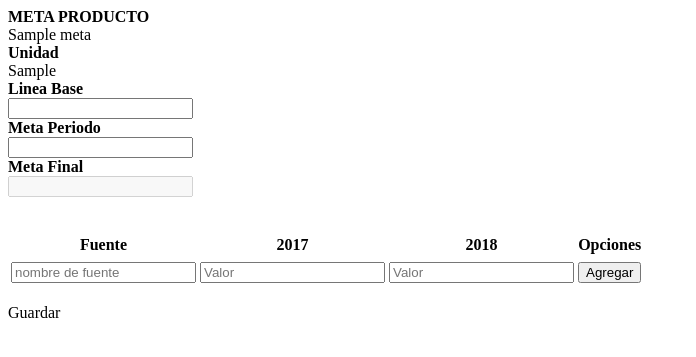
After one commit to leonardobarpe/ge1, a Django app: template tableroMando/templates/programacion/programacion_inicial.html in a window 1280 px wide. The commit adds this page. Shown: the top 357 px of the page, without its empty margins (0-696 px from the left). Run offline with Django 3.2, Linux system fonts and the light colour scheme; the template is opened without the code that fills it: most values are stand-ins (such as "Sample title", 1, 10 or a date in 2020).

Commit message:
avance se agrego programacion parte front

```diff
--- a/tableroMando/models.py
+++ b/tableroMando/models.py
@@ -237,6 +237,10 @@ class Indicador(models.Model):
 		return super(Indicador, self).save(*args, **kwargs)
 
 
+	# def get_medicion(self):
+	# 	return Medicion.objects.get()
+
+
 	def __str__(self):
 		return u'IND - %s %s' % (self.consecutivo, self.nombre_identificador)
 
--- a/tableroMando/templates/listar_indicadores.html
+++ b/tableroMando/templates/listar_indicadores.html
@@ -29,17 +29,18 @@
 					    	<tr>
 								<td>{{ i.str_codigo }}</td>
 								<td>{{ i.nombre_identificador }}</td>
-								<td>{{ i.get_tipo_display }}</td>
+								<td>{{ i.tipo_indicador }}</td>
 								<td>{{ i.get_ambito_display }}</td>
 								<td>{{ i.get_dimension_display }}</td>
 								<td>{{ i.fecha_registro|date:"Y-m-d" }}</td>
 								<td align="center">
 									<a href="{% url 'indicador' %}?agregar&indicador={{i.id}}" data-toggle="tooltip" title="Editar"><i class="fas fa-edit"></i></a>
+									<a href="{% url 'programacion' %}?ver_base&i={{i.id}}" style="color:black;"><i class="fas fa-tasks" data-toggle="tooltip" title="Ver programación"></i></a>
 									<a data-toggle="tooltip" title="Eliminar" eliminar-indicador="{{i.id}}" ><i class="far fa-trash-alt" style="color:#DC381F;"></i></a>
 									{% if i.verificado %}
 										<span data-toggle="tooltip" title="Verificado"><i class="fas fa-check"></i></span>
 									{% else %}
-										<a data-toggle="tooltip" title="Sin verificar" onclick="return confirm('Desea verificar el indicador?')" href="{% url 'indicador' %}?verificar&indicador={{i.id}}"><i class="fas fa-times"></i></a>
+										<a data-toggle="tooltip" title="Sin verificar" onclick="return confirm('Desea verificar el indicador?')" href="{% url 'indicador' %}?verificar&indicador={{i.id}}" style="color:#ccbb31;"><i class="fas fa-times"></i></a>
 									{% endif %}
 								</td>
 							</tr>
--- /dev/null
+++ b/tableroMando/templates/programacion/programacion_inicial.html
@@ -0,0 +1,76 @@
+<div class="col-md-12">
+	<div class="row">
+		<div class="col-md-4">
+			<label><b>META PRODUCTO</b></label><br>
+			{{ indicador.armonizacion.meta }}
+		</div>
+		<div class="col-md-2">
+			<label><b>Unidad</b></label><br>
+			{{ indicador.medicion.unidad_medicion|default_if_none:"No asignada" }}
+		</div>
+		<div class="col-md-2">
+			<label><b>Linea Base</b></label><br>
+			<input type="number" name="linea_base" id="linea_base" class="form-control">
+		</div>
+		<div class="col-md-2">
+			<label><b>Meta Periodo</b></label><br>
+			<input type="number" name="meta_periodo" id="meta_periodo" class="form-control">
+		</div>
+		<div class="col-md-2">
+			<label><b>Meta Final</b></label><br>
+			<input type="number" name="meta_final" id="meta_final" class="form-control" disabled="">
+		</div>
+	</div>
+	<br>
+	<br>
+	<table id="table_resumen" class="table table-bordered table-condensed table-hover table-sm">
+		<thead>
+			<tr>
+				<th>Fuente</th>
+				<th>2017</th>
+				<th>2018</th>
+				<th>Opciones</th>
+			</tr>
+		</thead>
+		<tbody>
+			<tr>
+				<td></td>
+				<td></td>
+				<td></td>
+			</tr>
+		</tbody>
+		<tfoot>
+			<tr>
+				<td>
+					<input type="text" name="fuente" id="fuente" class="form-control" placeholder="nombre de fuente">
+				</td>
+				<td>
+					<input type="number" name="valor_anio_2017" id="valor_anio_2017" class="form-control" placeholder="Valor">
+				</td>
+				<td>
+					<input type="number" name="valor_anio_2018" id="valor_anio_2018" class="form-control" placeholder="Valor">
+				</td>
+				<td>
+					<button class="btn btn-success form-control" id="boton_agregar_fuente">Agregar</button>
+				</td>
+			</tr>
+		</tfoot>
+	</table>
+	<br>
+	<div class="form-group">
+		<a type="button" class="btn btn-success float-right" id="boton_guardar_programacion"><i class="fa fa-save"></i> Guardar</a>
+	</div>
+</div>
+
+<script>
+	$(document).on("change", '#linea_base', function(){
+		$("#meta_final").val(sumaMetas());
+	});
+	$(document).on("change", '#meta_periodo', function(){
+		$("#meta_final").val(sumaMetas());
+	});
+
+	function sumaMetas(){
+		return parseInt($("#linea_base").val() || 0)+parseInt($("#meta_periodo").val() || 0);
+	}
+</script>
--- a/tableroMando/urls.py
+++ b/tableroMando/urls.py
@@ -32,7 +32,7 @@ urlpatterns = [
     # INICIO TABLERO DE MANDO
     path('inicio-TableroMando/', inicioTableroMando, name='inicio'),
     # PROGRAMACION
-    path('programacion/', programacion),
+    # path('programacion/', programacion),
 
     # SEGUIMIENTO
     path('seguimiento/', seguimiento),
@@ -49,5 +49,7 @@ urlpatterns = [
 
     path('indicador/', ConfiguracionIndicador.as_view(), name='indicador'),
 
+    path('programacion/', ProgramacionIndicador.as_view(), name='programacion'),
+
 
 ]
```
Also changed, not shown: tableroMando/templates/programacion/informacion_base.html (+105 -0 lines), tableroMando/templates/programacion/ver_programacion.html (added, +87 -0 lines), tableroMando/views.py (+27 -1 lines).
